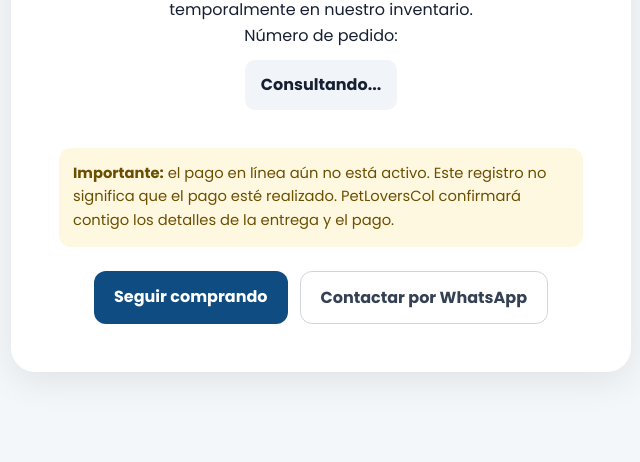
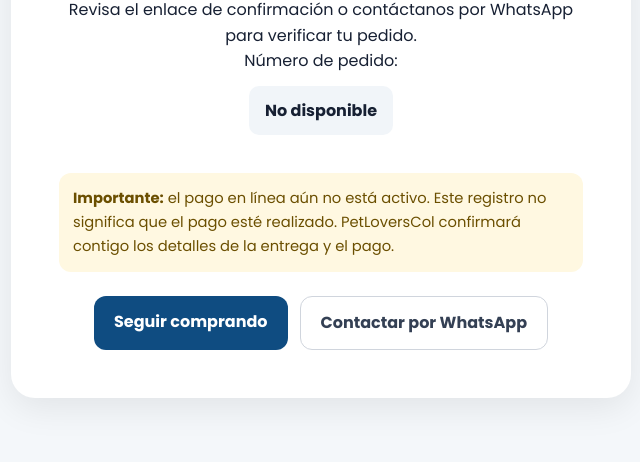
Before and after one commit to chriscle2013/petloverscol, a plain HTML site: page pedido-confirmado.html in a window 1280 px wide. Shown: the part 338-800 px from the top of the page, without its empty margins (319-959 px from the left). Drawn offline with Linux system fonts and the light colour scheme.

Commit message:
Fix broken order confirmation script

```diff
--- a/pedido-confirmado.html
+++ b/pedido-confirmado.html
@@ -38,23 +38,17 @@
     </div>
   </main>
   <script>
-    const params = new URLSearchParams(location.search);
-    const id = params.get('pedido');
-    document.getElementById('order-id').textContent = id || 'No disponible';
-    const money = value => {
-      if (value === null || value === '' || !Number.isFinite(Number(value))) return null;
-      return '
-</body>
-</html> + Number(value).toLocaleString('es-CO') + ' COP';
-    };
-    const subtotal = money(params.get('subtotal'));
-    const shipping = money(params.get('envio'));
-    const total = money(params.get('total'));
-    if (id && subtotal && shipping && total) {
-      document.getElementById('confirmed-subtotal').textContent = subtotal;
-      document.getElementById('confirmed-shipping').textContent = shipping;
-      document.getElementById('confirmed-total').textContent = total;
-      document.getElementById('order-totals').style.display = 'block';
+    // La URL solo identifica el pedido. Nunca usamos sus parámetros para
+    // afirmar un pago ni para mostrar importes como si estuvieran verificados.
+    const params = new URLSearchParams(window.location.search);
+    const id = (params.get('pedido') || '').trim();
+    const orderIdElement = document.getElementById('order-id');
+    orderIdElement.textContent = id || 'No disponible';
+
+    if (!id) {
+      document.querySelector('.success-card > h1').textContent = 'No encontramos el número de pedido';
+      document.querySelector('.success-card > p').textContent =
+        'Revisa el enlace de confirmación o contáctanos por WhatsApp para verificar tu pedido.';
     }
   </script>
 </body>
```
